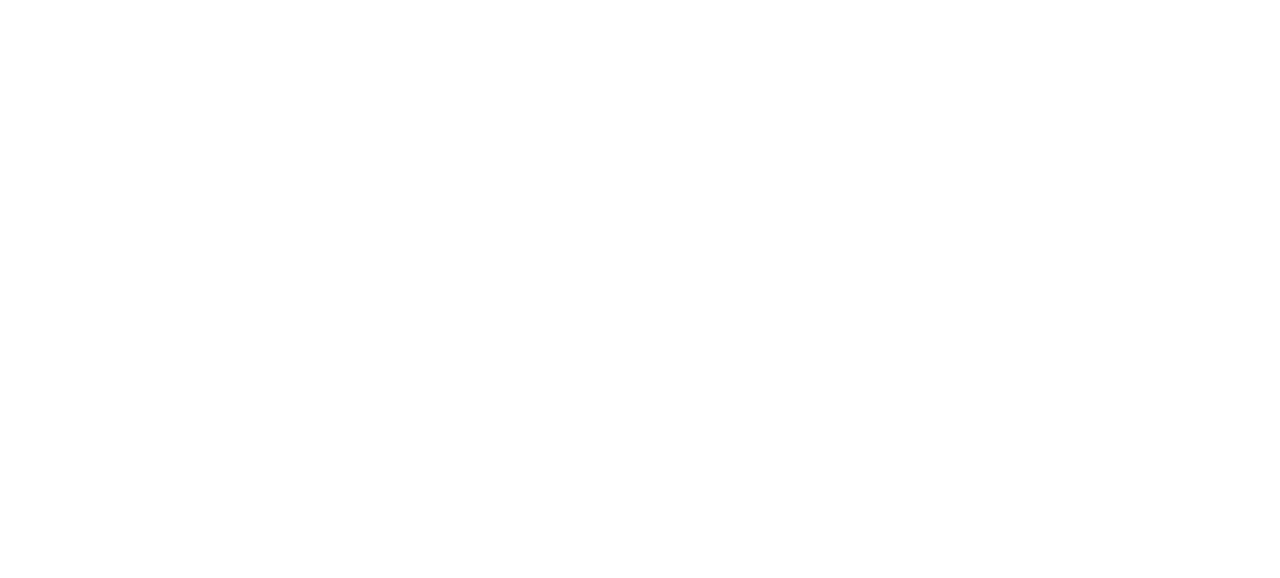
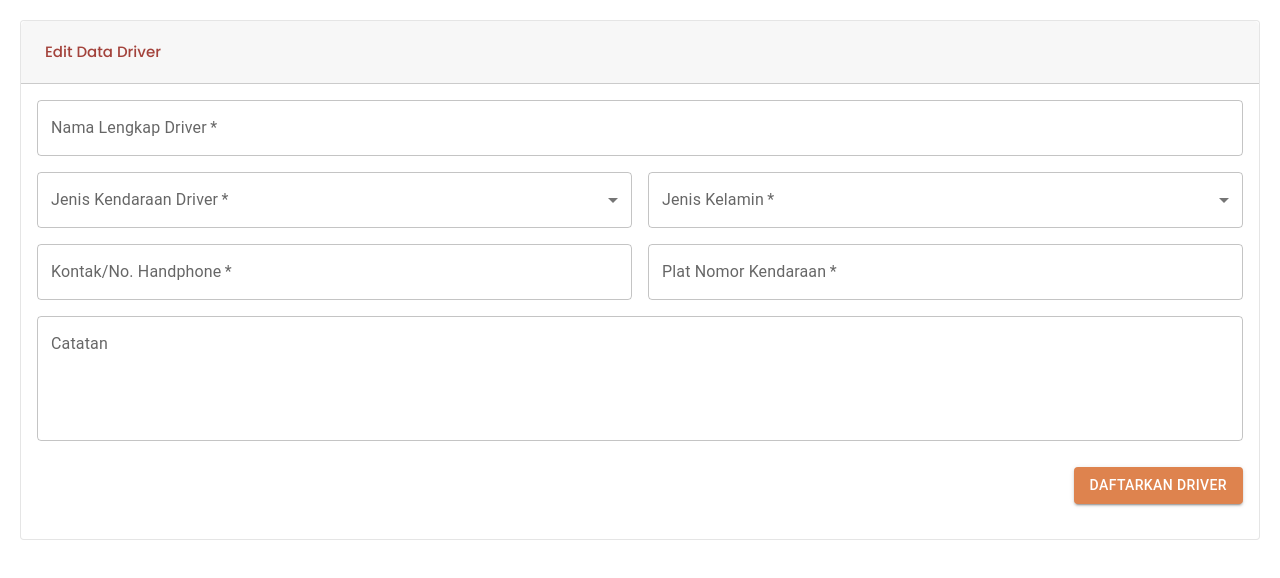
Before and after one commit to dianrosz/onde-app, a React (Create React App) app: page /editDriver/1 in a window 1280 px wide. Before the commit this address had no page. Shown: the top 578 px of the page. Built offline with nearby package versions, Linux system fonts and the light colour scheme.

Commit message:
fix button order & edit driver

```diff
--- a/src/App.jsx
+++ b/src/App.jsx
@@ -25,6 +25,7 @@ import {
   IsiOrderConfirm,
   AdminList,
   Admin,
+  EditDriver,
 } from "./pages";
 
 function App() {
@@ -41,6 +42,7 @@ function App() {
           <Route path="/orderToday" element={<OrderToday />} />
           <Route path="/orderToday" element={<ListOrderToday />} />
           <Route path="/driver" element={<Driver />} />
+          <Route path="/editDriver/:id" element={<EditDriver />} />
           <Route path="/driverlist" element={<DriverList />} />
           <Route path="/adminlist" element={<AdminList />} />
           <Route path="/admin" element={<Admin />} />
--- a/src/pages/addDriver/AddDriver.jsx
+++ b/src/pages/addDriver/AddDriver.jsx
@@ -4,13 +4,10 @@ import * as React from "react";
 import Button from "@mui/material/Button";
 import { useState, useEffect } from "react";
 import { useNavigate } from "react-router-dom";
-import Stack from "@mui/material/Stack";
 import { Grid, TextareaAutosize, Typography } from "@mui/material";
-import Box from "@mui/material/Box";
 import TextField from "@mui/material/TextField";
 import MenuItem from "@mui/material/MenuItem";
 import Swal from "sweetalert2";
-import InputAdornment from "@mui/material/InputAdornment";
 import { db } from "../../firebase/config";
 import { collection, getDocs, addDoc } from "firebase/firestore";
 import { toast } from "react-toastify";
--- a/src/pages/driver/DriverList.jsx
+++ b/src/pages/driver/DriverList.jsx
@@ -6,9 +6,11 @@ import Paper from "@mui/material/Paper";
 import Table from "@mui/material/Table";
 import TableBody from "@mui/material/TableBody";
 import TableCell from "@mui/material/TableCell";
+import { Link } from "react-router-dom";
 import TableContainer from "@mui/material/TableContainer";
 import TableHead from "@mui/material/TableHead";
 import TablePagination from "@mui/material/TablePagination";
+import Modal from "@mui/material/Modal";
 import TableRow from "@mui/material/TableRow";
 import Button from "@mui/material/Button";
 import Box from "@mui/material/Box";
@@ -27,15 +29,36 @@ import EditIcon from "@mui/icons-material/Edit";
 import DeleteIcon from "@mui/icons-material/Delete";
 import AddCircleIcon from "@mui/icons-material/AddCircle";
 import { Autocomplete, TextField, Typography } from "@mui/material";
+import { useNavigate } from "react-router-dom";
+import { toast } from "react-toastify";
+import EditDriver from "../editDriver/EditDriver";
 
-export default function DriverList() {
+const style = {
+  position: "absolute",
+  top: "50%",
+  left: "50%",
+  transform: "translate(-50%, -50%)",
+  width: 800,
+  bgcolor: "background.paper",
+  border: "2px solid #000",
+  boxShadow: 24,
+  pt: 2,
+  px: 4,
+  pb: 3,
+};
+
+export default function DriverList(onEditItem) {
   const [page, setPage] = React.useState(0);
   const [rowsPerPage, setRowsPerPage] = useState(5);
   const [rows, setRows] = useState([]);
   const empCollectionRef = collection(db, "driver");
-  const [open, setOpen] = useState(false);
-  const handleOpen = () => setOpen(true);
-  const handleClose = () => setOpen(false);
+  const [formid, setFormid] = useState(false);
+  const [editopen, setEditOpen] = useState(false);
+  const handleEditOpen = () => setEditOpen(true);
+  const handleEditClose = () => setEditOpen(false);
+  const [id, setId] = useState("");
+
+  const navigate = useNavigate();
 
   useEffect(() => {
     getUsers();
@@ -87,9 +110,29 @@ export default function DriverList() {
     }
   };
 
+  const editData = (id, nama, gender) => {
+    const data = {
+      id: id,
+      nama: nama,
+      gender: gender,
+    };
+    setFormid(data);
+    handleEditOpen();
+  };
+
   return (
     <>
       <Paper sx={{ width: "100%", overflow: "hidden" }}>
+        <Modal
+          open={editopen}
+          //onClose={handleClose}
+          aria-labelledby="parent-modal-title"
+          aria-describedby="parent-modal-description"
+        >
+          <Box sx={style}>
+            <EditDriver closeEvent={handleEditClose} fid={formid} />
+          </Box>
+        </Modal>
         <Box height={10} />
         <Stack direction="row" spacing={2} className="my-2 mb-2 m-2">
           <Autocomplete
@@ -114,7 +157,7 @@ export default function DriverList() {
             href="/addDriver"
             style={{ backgroundColor: "#DE834E" }}
           >
-           + Tambah Driver
+            + Tambah Driver
           </Button>
         </Stack>
         <Box height={10} />
@@ -160,7 +203,11 @@ export default function DriverList() {
                               cursor: "pointer",
                             }}
                             className="cursor-pointer"
+                            onClick={() =>
+                              editData(row.id, row.nama, row.gender)
+                            }
                           />
+
                           <DeleteIcon
                             style={{
                               fontSize: "18px",
--- /dev/null
+++ b/src/pages/editDriver/EditDriver.jsx
@@ -0,0 +1,212 @@
+/* eslint-disable no-undef */
+/* eslint-disable no-unused-vars */
+import * as React from "react";
+import Button from "@mui/material/Button";
+import { useState, useEffect } from "react";
+import { useNavigate } from "react-router-dom";
+import { Grid, TextareaAutosize, Typography } from "@mui/material";
+import TextField from "@mui/material/TextField";
+import MenuItem from "@mui/material/MenuItem";
+import Swal from "sweetalert2";
+import { db } from "../../firebase/config";
+import { collection, getDocs, addDoc, updateDoc } from "firebase/firestore";
+import { toast } from "react-toastify";
+import { Sidebar, Header, Footer } from "../../components";
+
+export default function EditDriver(fid, closeEvent) {
+  const [nama, setNama] = React.useState("");
+  const [kontak, setKontak] = useState();
+  const [plat, setPlat] = React.useState("");
+
+  const [gender, setGender] = useState("");
+  const [kendaraan, setKendaraan] = React.useState("");
+  const [rows, setRows] = useState([]);
+  const empCollectionRef = collection(db, "driver");
+
+  const navigate = useNavigate();
+
+  useEffect(() => {
+    setNama(fid.nama);
+    setGender(fid.gender);
+  }, []);
+
+  const chooseGender = [
+    {
+      value: "Laki-Laki",
+      label: "Laki-Laki",
+    },
+    {
+      value: "Perempuan",
+      label: "Perempuan",
+    },
+  ];
+
+  const chooseKendaraan = [
+    {
+      value: "Mobil",
+      label: "Mobil",
+    },
+    {
+      value: "Motor",
+      label: "Motor",
+    },
+  ];
+
+  const handleNamaChange = (event) => {
+    setNama(event.target.value);
+  };
+
+  const handleKontakChange = (event) => {
+    setKontak(event.target.value);
+  };
+
+  const handlePlatChange = (event) => {
+    setPlat(event.target.value);
+  };
+
+  const handleGenderChange = (event) => {
+    setGender(event.target.value);
+  };
+
+  const handleKendaraanChange = (event) => {
+    setKendaraan(event.target.value);
+  };
+
+  const createUser = async () => {
+    if (!nama || !kontak || !kendaraan || !gender || !plat) {
+      toast.error("Lengkapi data terlebih dahulu");
+    } else {
+      const userDoc = doc(db, "driver", fid.id);
+      const newFields = {
+        nama: nama,
+        gender: gender,
+      };
+      await updateDoc(userDoc, newFields);
+      getUsers();
+      closeEvent();
+      Swal.fire({
+        title: "Berhasil",
+        text: "Data Driver Berhasil Tersimpan",
+        confirmButtonColor: "#de834e",
+      });
+      navigate("/driver");
+    }
+  };
+
+  const getUsers = async () => {
+    const data = await getDocs(empCollectionRef);
+    setRows(data.docs.map((doc) => ({ ...doc.data(), id: doc.id })));
+  };
+
+  return (
+    <section>
+      <div className="order">
+        <div className="card">
+          <div className="main-card">
+            <div className="card-header">
+              <h5>Edit Data Driver</h5>
+            </div>
+            <div className="card-body">
+              <Grid container spacing={2}>
+                <Grid item xs={12}>
+                  <TextField
+                    id="outlined-basic"
+                    label="Nama Lengkap Driver"
+                    required
+                    variant="outlined"
+                    onChange={handleNamaChange}
+                    value={nama}
+                    sx={{ minWidth: "100%" }}
+                  />
+                </Grid>
+                <Grid item xs={6}>
+                  <TextField
+                    id="outlined-basic"
+                    label="Jenis Kendaraan Driver"
+                    variant="outlined"
+                    select
+                    required
+                    onChange={handleKendaraanChange}
+                    value={kendaraan}
+                    sx={{ minWidth: "100%" }}
+                  >
+                    {chooseKendaraan.map((option) => (
+                      <MenuItem key={option.value} value={option.value}>
+                        {option.label}
+                      </MenuItem>
+                    ))}
+                  </TextField>
+                </Grid>
+                <Grid item xs={6}>
+                  <TextField
+                    id="outlined-basic"
+                    select
+                    label="Jenis Kelamin"
+                    required
+                    variant="outlined"
+                    onChange={handleGenderChange}
+                    value={gender}
+                    sx={{ minWidth: "100%" }}
+                  >
+                    {chooseGender.map((option) => (
+                      <MenuItem key={option.value} value={option.value}>
+                        {option.label}
+                      </MenuItem>
+                    ))}
+                  </TextField>
+                </Grid>
+                <Grid item xs={6}>
+                  <TextField
+                    id="outlined-basic"
+                    label="Kontak/No. Handphone"
+                    type="number"
+                    required
+                    variant="outlined"
+                    onChange={handleKontakChange}
+                    value={kontak}
+                    sx={{ minWidth: "100%" }}
+                  />
+                </Grid>
+                <Grid item xs={6}>
+                  <TextField
+                    id="outlined-basic"
+                    label="Plat Nomor Kendaraan"
+                    required
+                    variant="outlined"
+                    onChange={handlePlatChange}
+                    value={plat}
+                    sx={{ minWidth: "100%" }}
+                  />
+                </Grid>
+                <Grid item xs={12} align="Center">
+                  <TextField
+                    id="outlined-multiline-static"
+                    label="Catatan"
+                    multiline
+                    rows={4}
+                    sx={{ minWidth: "100%" }}
+                  />
+                </Grid>
+                <Grid item xs={12}>
+                  <Typography variant="h5" align="Right">
+                    <Button
+                      variant="contained"
+                      onClick={createUser}
+                      type="submit"
+                      style={{
+                        marginTop: "10px",
+                        backgroundColor: "#DE834E",
+                      }}
+                    >
+                      Daftarkan Driver
+                    </Button>
+                  </Typography>
+                </Grid>
+              </Grid>
+            </div>
+          </div>
+        </div>
+      </div>
+    </section>
+  );
+}
--- a/src/pages/index.js
+++ b/src/pages/index.js
@@ -3,6 +3,7 @@ export { default as Order } from "./order/Order";
 export { default as OrderToday } from "./orderToday/OrderToday";
 export { default as ListOrderToday } from "./orderToday/ListOrderToday";
 export { default as Driver } from "./driver/Driver";
+export { default as EditDriver } from "./editDriver/EditDriver";
 export { default as DriverList } from "./driver/DriverList";
 export { default as AdminList } from "./admin/AdminList";
 export { default as Admin } from "./admin/Admin";
```
Also changed, not shown: src/pages/listOrder/IsiListOrder.jsx (+10 -26 lines), src/pages/driver/driver.css (line endings or trailing spaces), src/pages/driver/editDriver.jsx (deleted).
